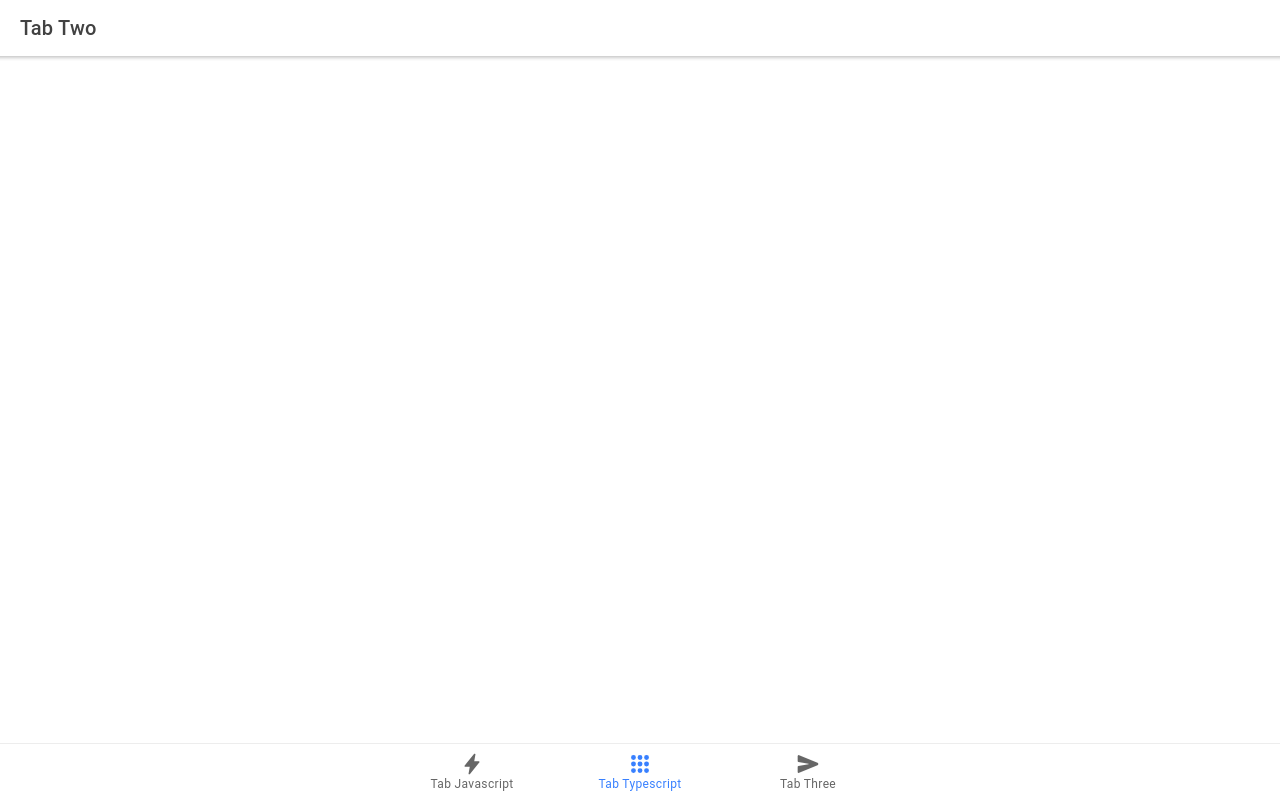
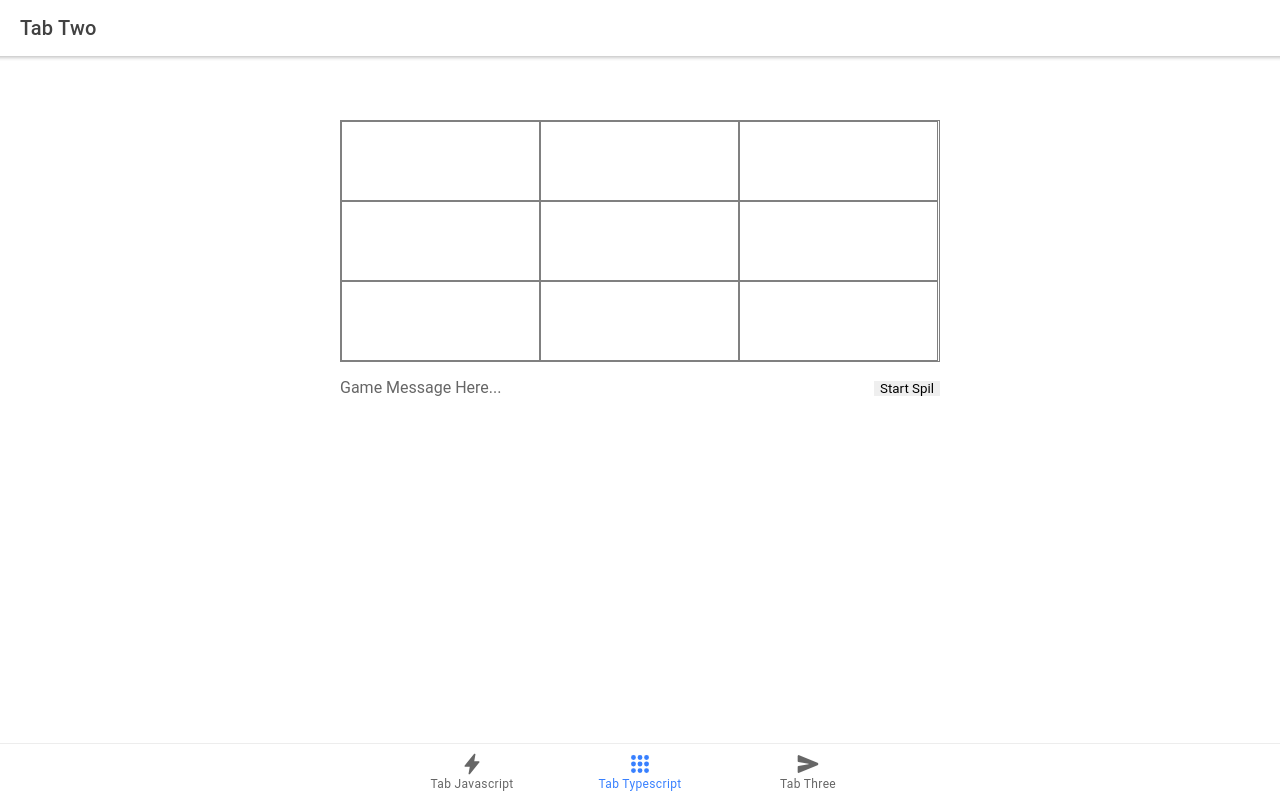
Before and after one commit to PernilleWarrer/my-game, a React (Create React App) app: page /tab2 in a window 1280 px wide. Built offline with nearby package versions, Linux system fonts and the light colour scheme.

Commit message:
Færdig med step 1

```diff
--- /dev/null
+++ b/src/pages/Pernille.css
@@ -0,0 +1,20 @@
+*, *:before, *:after {
+    box-sizing: border-box;
+  }
+  .game {
+    max-width: 600px;
+    margin: 5% auto;
+  }
+  .grid {
+    border: thin solid gray; line-height: 0;
+  }
+  .cell {
+    border: thin solid gray; display: inline-block;
+    height: 80px; max-height: 15vh;
+  }
+  .message {
+    float: left; color: #666; margin-top: 1rem;
+  }
+  .button {
+    float: right; margin-top: 1rem;
+  }
--- a/src/pages/Tab1.css
+++ b/src/pages/Tab1.css
@@ -2,23 +2,3 @@
   max-height: 35vh;
   overflow: hidden;
 }
-*, *:before, *:after {
-  box-sizing: border-box;
-}
-.game {
-  max-width: 600px;
-  margin: 5% auto;
-}
-.grid {
-  border: thin solid gray; line-height: 0;
-}
-.cell {
-  border: thin solid gray; display: inline-block;
-  height: 80px; max-height: 15vh;
-}
-.message {
-  float: left; color: #666; margin-top: 1rem;
-}
-.button {
-  float: right; margin-top: 1rem;
-}
--- a/src/pages/Tab1.jsx
+++ b/src/pages/Tab1.jsx
@@ -1,23 +1,13 @@
 import {
-  IonCard,
-  IonCardContent,
-  IonCardHeader,
-  IonCardSubtitle,
-  IonCardTitle,
   IonContent,
   IonHeader,
-  IonIcon,
-  IonItem,
-  IonLabel,
-  IonList,
-  IonListHeader,
   IonPage,
   IonTitle,
   IonToolbar
 } from "@ionic/react";
-import { book, build, colorFill, grid } from "ionicons/icons";
 import React from "react";
 import "./Tab1.css";
+import "./Pernille.css";
 
 const Tab1 = () => {
   return (
@@ -40,21 +30,21 @@
   return (
     <div className="game">
       <div className="grid">
-        <div className="cell" style={{ width: "33,3%" }} />
-        <div className="cell" style={{ width: "33,3%" }} />
-        <div className="cell" style={{ width: "33,3%" }} />
+        <div className="cell" style={{ width: "33.3%" }} />
+        <div className="cell" style={{ width: "33.3%" }} />
+        <div className="cell" style={{ width: "33.3%" }} />
 
-        <div className="cell" style={{ width: "33,3%" }} />
-        <div className="cell" style={{ width: "33,3%" }} />
-        <div className="cell" style={{ width: "33,3%" }} />
+        <div className="cell" style={{ width: "33.3%" }} />
+        <div className="cell" style={{ width: "33.3%" }} />
+        <div className="cell" style={{ width: "33.3%" }} />
 
-        <div className="cell" style={{ width: "33,3%" }} />
-        <div className="cell" style={{ width: "33,3%" }} />
-        <div className="cell" style={{ width: "33,3%" }} />
+        <div className="cell" style={{ width: "33.3%" }} />
+        <div className="cell" style={{ width: "33.3%" }} />
+        <div className="cell" style={{ width: "33.3%" }} />
       </div>
       <div className="message">Game Message Here...</div>
       <div className="button">
-        <button>Start Game</button>
+        <button>Start Spil</button>
       </div>
     </div>
   );
--- a/src/pages/Tab2.tsx
+++ b/src/pages/Tab2.tsx
@@ -10,9 +10,33 @@
         </IonToolbar>
       </IonHeader>
       <IonContent>
+      <Game />
        </IonContent>
     </IonPage>
   );
 };
 
 export default Tab2;
+const Game: React.FC = () => {
+  return (
+    <div className="game">
+      <div className="grid">
+        <div className="cell" style={{ width: "33.3%" }} />
+        <div className="cell" style={{ width: "33.3%" }} />
+        <div className="cell" style={{ width: "33.3%" }} />
+
+        <div className="cell" style={{ width: "33.3%" }} />
+        <div className="cell" style={{ width: "33.3%" }} />
+        <div className="cell" style={{ width: "33.3%" }} />
+
+        <div className="cell" style={{ width: "33.3%" }} />
+        <div className="cell" style={{ width: "33.3%" }} />
+        <div className="cell" style={{ width: "33.3%" }} />
+      </div>
+      <div className="message">Game Message Here...</div>
+      <div className="button">
+        <button>Start Spil</button>
+      </div>
+    </div>
+  );
+};
```
